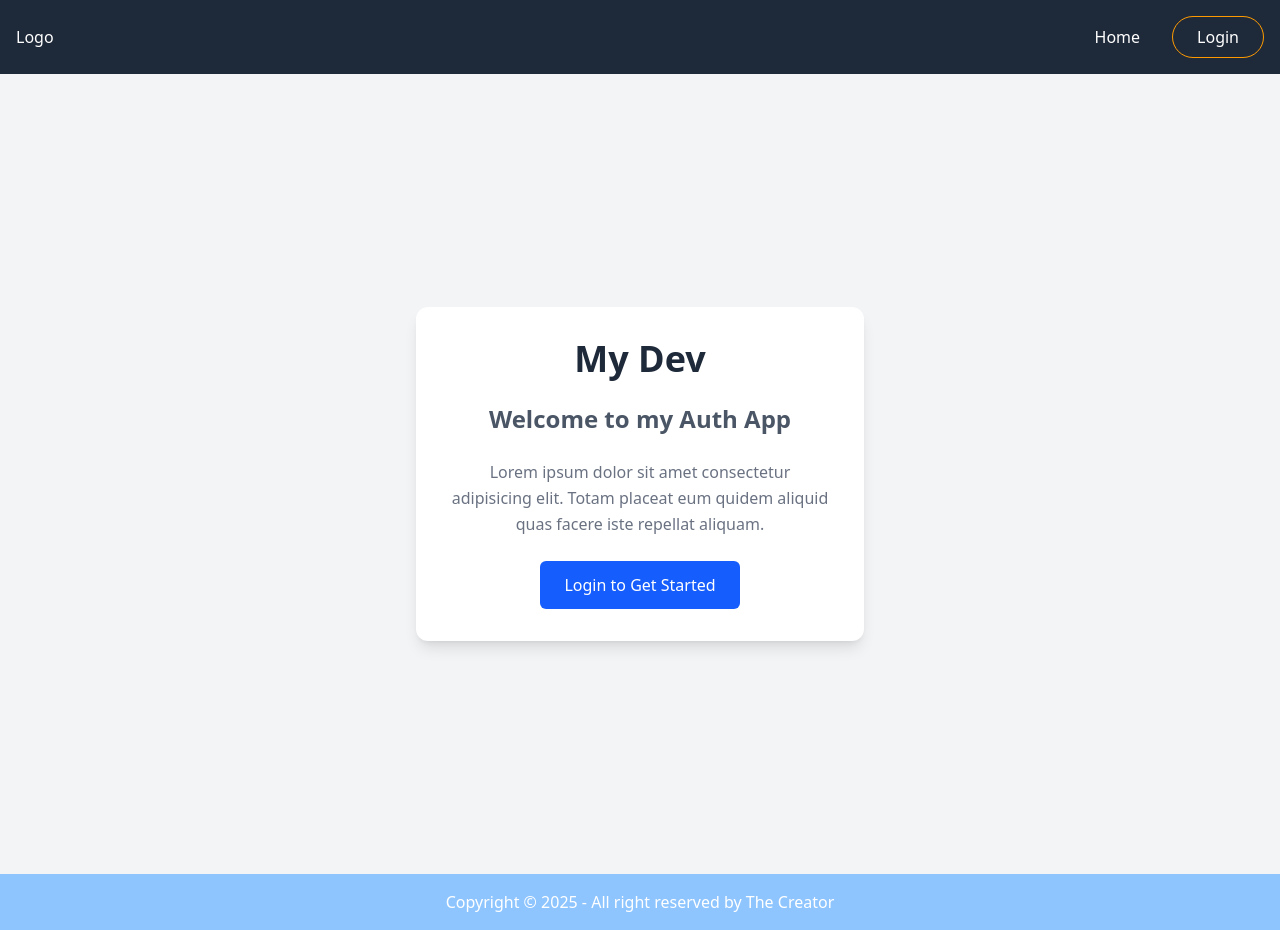
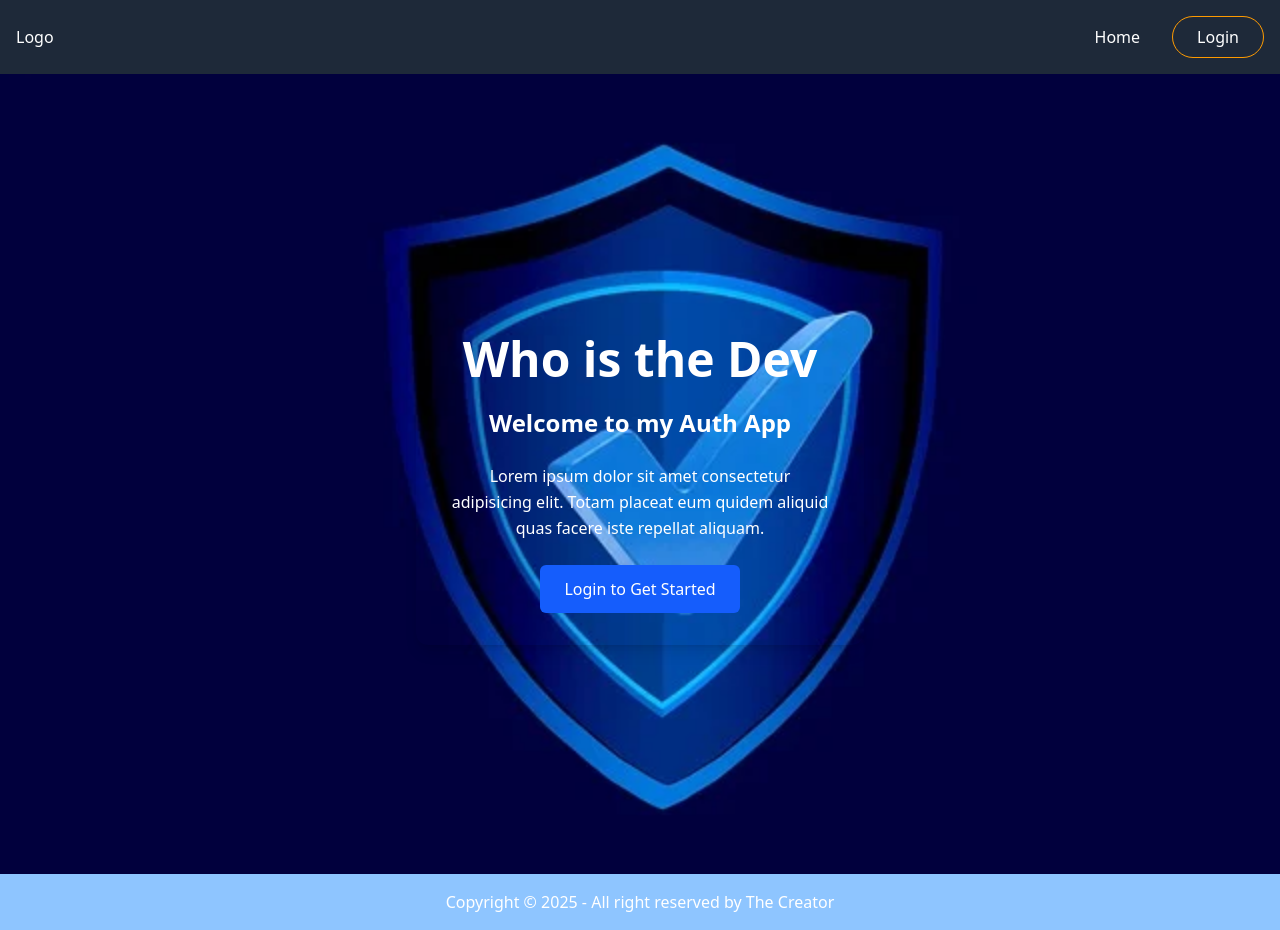
Before and after one commit to GAGGAH1/G-Authentication, a React (Vite) app in the folder frontend/: page / in a window 1280 px wide. Built offline with nearby package versions, Linux system fonts and the light colour scheme.

Commit message:
Made more adjustments

```diff
--- a/frontend/src/components/Hero.jsx
+++ b/frontend/src/components/Hero.jsx
@@ -1,9 +1,19 @@
 import React from 'react'
-
+import HeroInfo from './HeroInfo'
+import AuthImage from '../assets/images/Auth.webp'
 const Hero = () => {
   return (
-    <div>
-      <img src="" alt="" />
+    <div
+      className="relative w-full h-screen bg-cover bg-center"
+      style={{ backgroundImage: `url(${AuthImage})` }}
+    >
+      {/* Optional overlay for better readability */}
+      <div className="absolute"></div>
+
+      {/* Content on top of the background image */}
+      <div className="relative z-10 flex items-center justify-center h-full">
+        <HeroInfo />
+      </div>
     </div>
   )
 }
--- a/frontend/src/components/HeroInfo.jsx
+++ b/frontend/src/components/HeroInfo.jsx
@@ -2,11 +2,11 @@ import { Link } from 'react-router-dom'
 
 const HeroInfo = () => {
   return (
-    <div className="min-h-screen flex items-center justify-center bg-gray-100 px-4">
-      <div className="bg-white rounded-xl shadow-lg p-8 max-w-md w-full text-center space-y-6">
-        <h1 className="text-4xl font-bold text-gray-800">My Dev</h1>
-        <h2 className="text-2xl font-semibold text-gray-600">Welcome to my Auth App</h2>
-        <p className="text-gray-500 leading-relaxed">
+    <div className="min-h-screen flex items-center justify-center  px-4">
+      <div className=" rounded-xl shadow-lg p-8 max-w-md w-full text-center space-y-6">
+        <h1 className="text-5xl font-bold text-white">Who is the Dev</h1>
+        <h2 className="text-2xl font-semibold text-white">Welcome to my Auth App</h2>
+        <p className="text-white leading-relaxed">
           Lorem ipsum dolor sit amet consectetur adipisicing elit. Totam placeat eum quidem aliquid quas facere iste repellat aliquam.
         </p>
 
--- a/frontend/src/pages/Home.jsx
+++ b/frontend/src/pages/Home.jsx
@@ -1,11 +1,10 @@
 import Hero from "../components/Hero"
-import HeroInfo from "../components/HeroInfo"
+
 
 const Home = () => {
   return (
     <div>
       <Hero />
-      <HeroInfo />
     </div>
   )
 }
```
Also changed, not shown: frontend/src/assets/images/Auth.webp (added).
